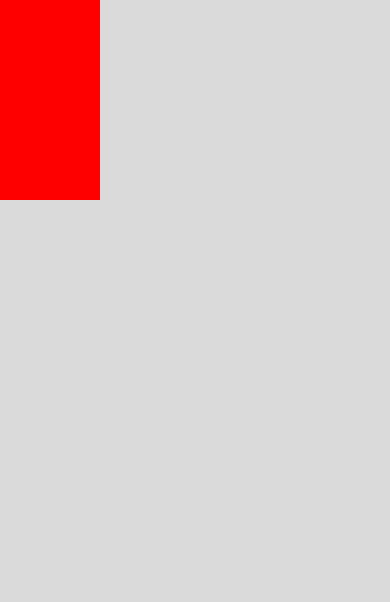
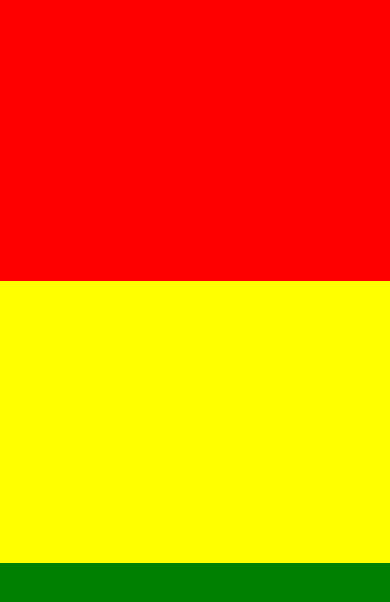
Before and after one commit to prafulpawar/ReactNative, a React Native app in the folder Basics/: screen / in a window 390 px wide. Shown: the top 602 px of the page. Built offline with nearby package versions, Linux system fonts and the light colour scheme.

Commit message:
flexComplate

```diff
--- a/Basics/App.jsx
+++ b/Basics/App.jsx
@@ -3,11 +3,13 @@ import Basics from './src/Basics';
 import Style from './src/Style';
 import ThemeBased from './src/ThemeBased';
 import Units from './src/Units';
+import Flex from './src/Flex';
 
 
 const App = () => {
   return (
-         <Units/>
+        //  <Units/>
+        <Flex/>
   )
 }
 
--- /dev/null
+++ b/Basics/src/Flex.jsx
@@ -0,0 +1,45 @@
+import { View, Text, StyleSheet } from 'react-native'
+import React from 'react'
+
+const Flex = () => {
+  return (
+    <View style={Style.container}>
+
+      <View style={Style.box1}>
+
+      </View>
+
+       <View style={Style.box2}>
+
+      </View>
+
+       <View style={Style.box3}>
+
+      </View>
+
+    </View>
+  )
+}
+
+
+export default Flex
+
+const Style = StyleSheet.create({
+     container:{
+         flex:1,
+        backgroundColor:'black'
+     }
+     ,
+     box1:{
+         flex:1,
+         backgroundColor:'red'
+     },
+     box2:{
+         flex:1,
+         backgroundColor:'yellow'
+     }
+     ,box3:{
+         flex:1,
+         backgroundColor:'green'
+     }
+})
--- a/Basics/src/Units.jsx
+++ b/Basics/src/Units.jsx
@@ -4,7 +4,7 @@ import React from 'react'
 const Units = () => {
   return (
     <View style={Styles.container}>
-        <View style={{width:100,height:200,backgroundColor:'red'}}>
+        <View style={{width:'50%',height:'50%',backgroundColor:'red'}}>
 
         </View>
     </View>
@@ -20,3 +20,14 @@ const Styles = {
         backgroundColor:'#dadada',
     }
 }
+
+//  Kyuki Alg Alg Devices Hote Unki Screen Size Alg Alg Hote Hai
+//  Isliye Percentage Ka Hi Upayog Karna Chahiye
+//  Aur Agar Aapko Kisi Particular Size Ki Jarurat Hai To Aap Dimensions
+// Ka Upayog Kar Sakte Ho
+//  Dimensions Ka Upayog Karne Ke Liye Aapko React Native Se Dimensions Import Karna Hoga
+//  Aur Uske Baad Aapko Dimensions.get('window').width Aur Dimensions.get('window').height Ka Upayog Karna Hoga
+//  Isse Aapko Screen Ki Width Aur Height Mil Jayegi
+//  Aur Aap Uske Anusar Apne Component Ki Width Aur Height Set Kar Sakte Ho
+//  Isse Aapko Responsive Design Mil Jayega
+//  Aur Agar Aapko Kisi Particular Size Ki Jarurat Hai To Aap Dimensions.get('window').width Aur Dimensions.get('window').height Ka Upayog Kar Sakte Ho
```
